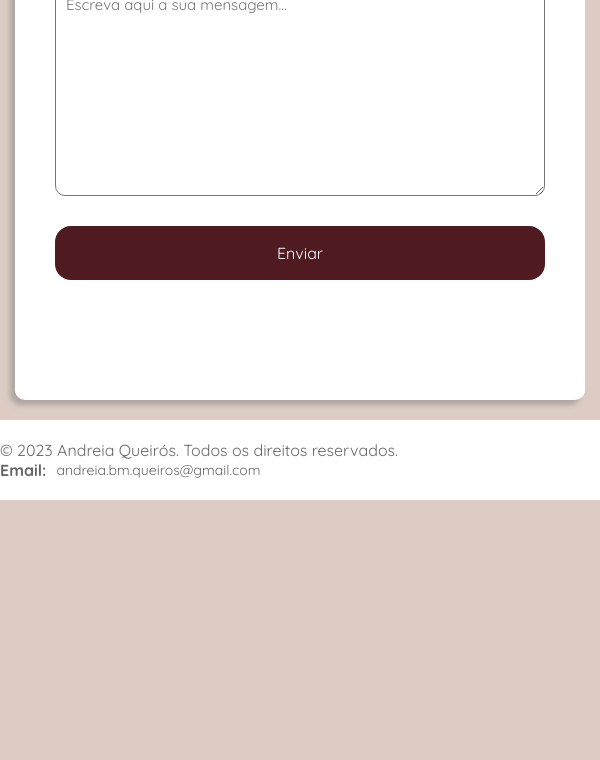
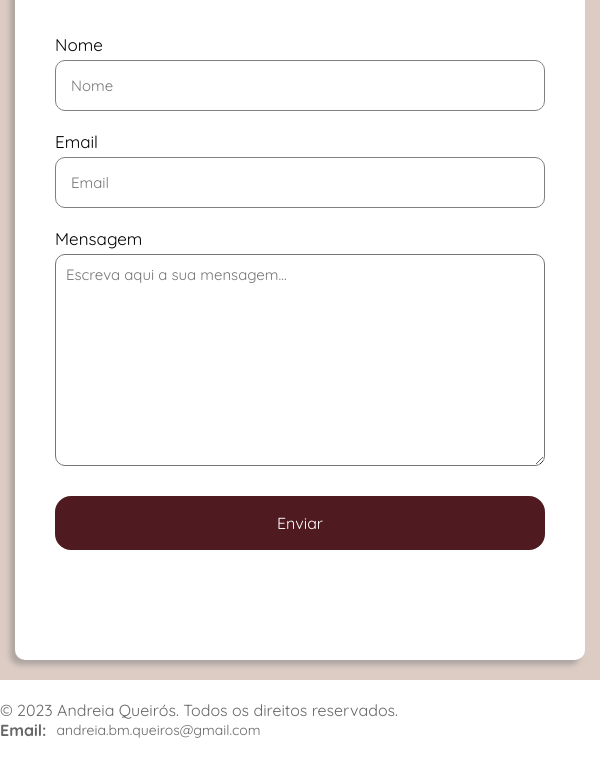
Before and after one commit to AndreiaQ/AndreiaQ.github.io, a plain HTML site: page Portefolio/contacto.html in a window 600 px wide. Shown: the part 370-1130 px from the top of the page. Before the commit the page ends 870 px from the top, so only its background shows below. Drawn offline with Linux system fonts and the light colour scheme.

Commit message:
Update contacto

```diff
--- a/Portefolio/CSS/contacto.css
+++ b/Portefolio/CSS/contacto.css
@@ -81,12 +81,15 @@ section {
     display: flex;
     flex-direction: column;
     align-items: center;
-    padding: 20px 40px;
+    padding: 10px 40px;
     background: #ffffff;
     max-width: 30%; /* Largura máxima do formulário */
     box-shadow: -5px 5px 5px rgba(132, 127, 127, 0.5);
     margin: 20px auto; /* Centraliza o formulário */
     border-radius: 10px;
+    max-height: 80%; /* Defina a altura máxima desejada */
+    overflow-y: auto;
+    margin-top: 15%;
 }
 
 section h2{
@@ -222,17 +225,22 @@ form button:hover{
         left: 0;
 
     }
+
+    section{
+        margin-top: 20%;
+    }
 }
 
 @media only screen and (min-width: 600px) {
     section {
       max-width: 50%;
+      margin-top: 20%;
     }
 }
 
 @media only screen and (max-width: 600px) {
     section {
         max-width: 95%;
-
+        margin-top: 50%;
       }
 }
```
